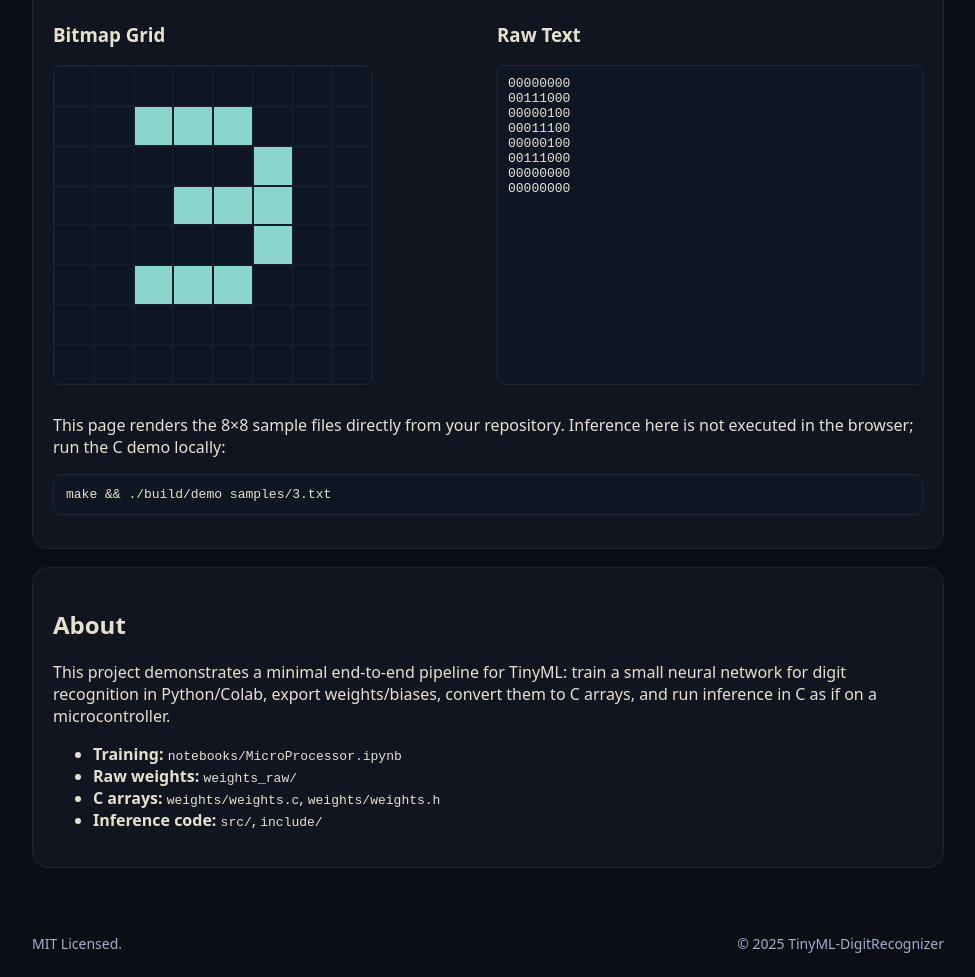
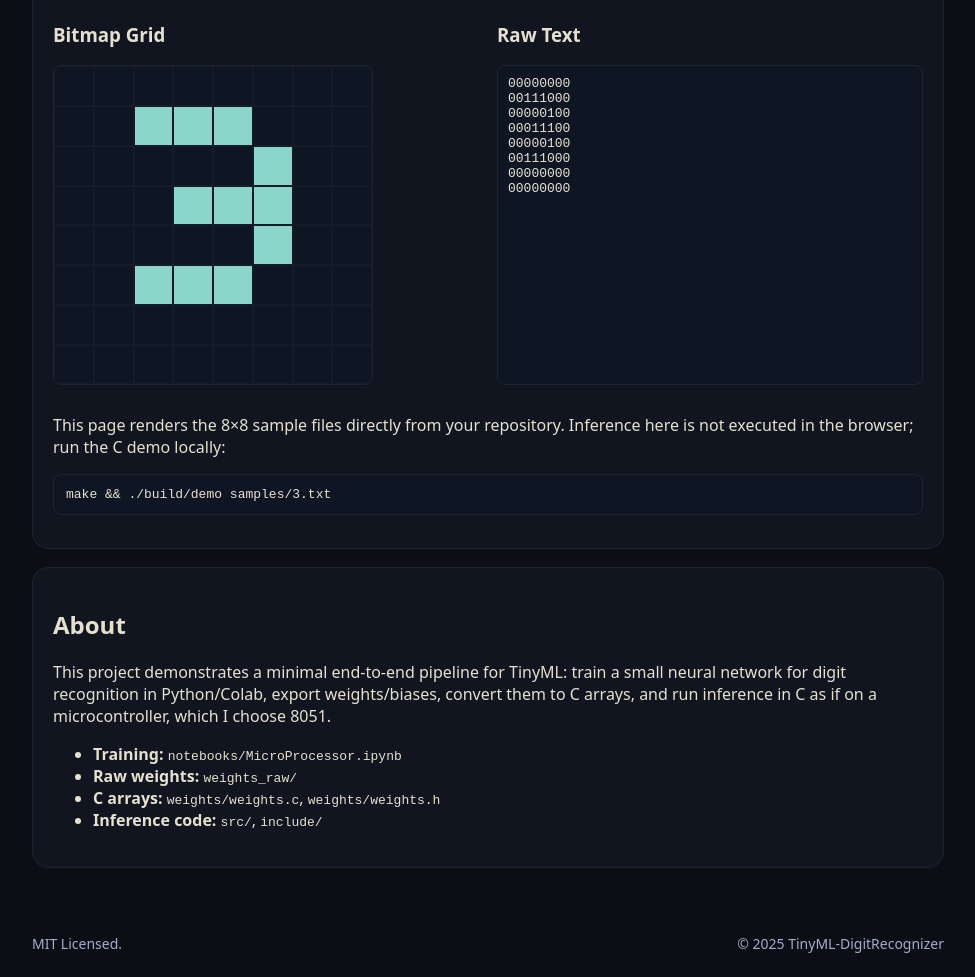
Before and after one commit to WuPinLiang/Science-Fair-Project, a plain HTML site: page docs/index.html in a window 1280 px wide. Shown: the part 419-1396 px from the top of the page, without its empty margins (152-1127 px from the left). Drawn offline with Linux system fonts and the light colour scheme.

Commit message:
Update index.html

```diff
--- a/docs/index.html
+++ b/docs/index.html
@@ -48,7 +48,7 @@
         This project demonstrates a minimal end‑to‑end pipeline for TinyML:
         train a small neural network for digit recognition in Python/Colab,
         export weights/biases, convert them to C arrays, and run inference in C
-        as if on a microcontroller.
+        as if on a microcontroller, which I choose 8051.
       </p>
       <ul>
         <li><strong>Training:</strong> <code>notebooks/MicroProcessor.ipynb</code></li>
```
